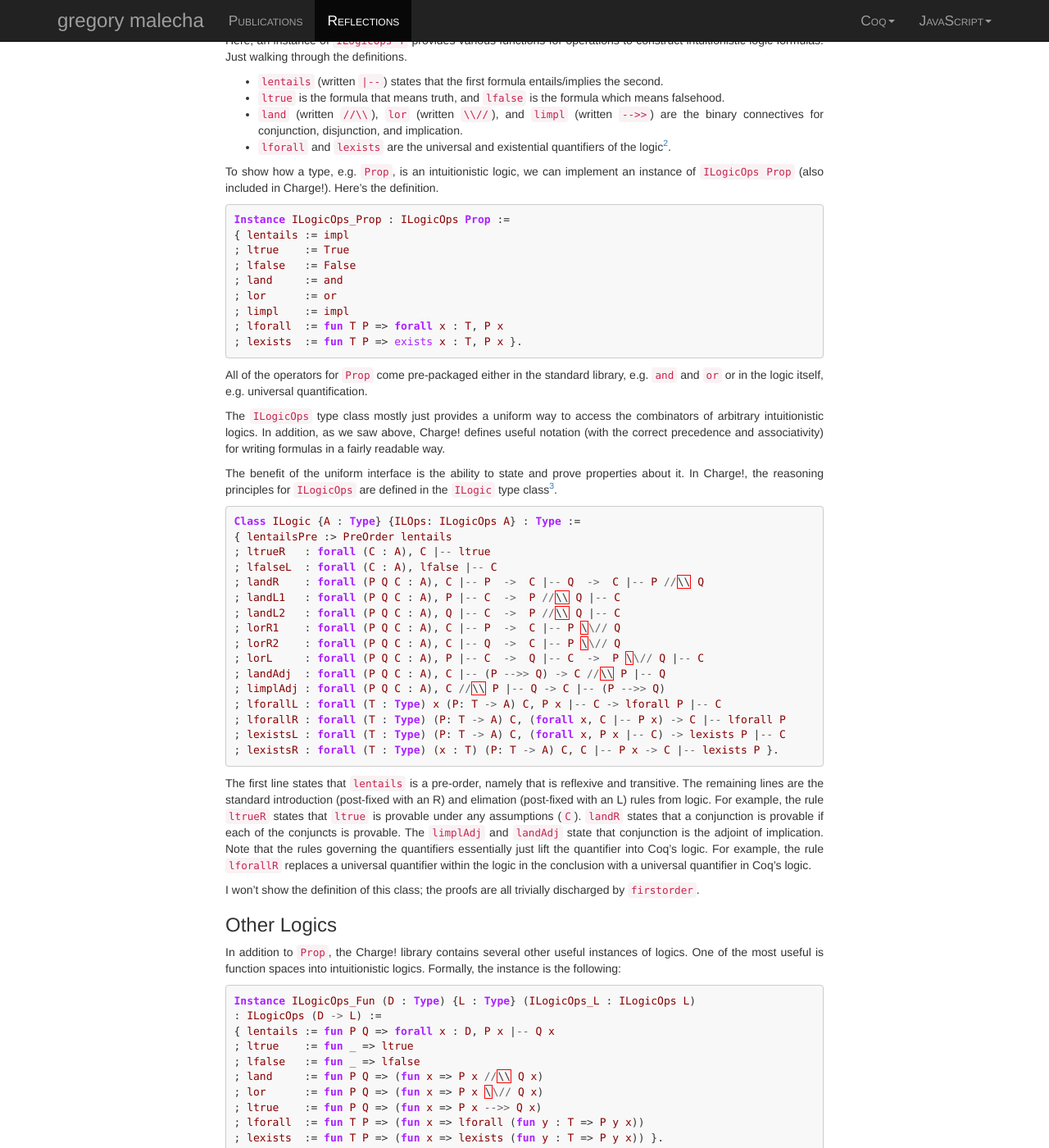
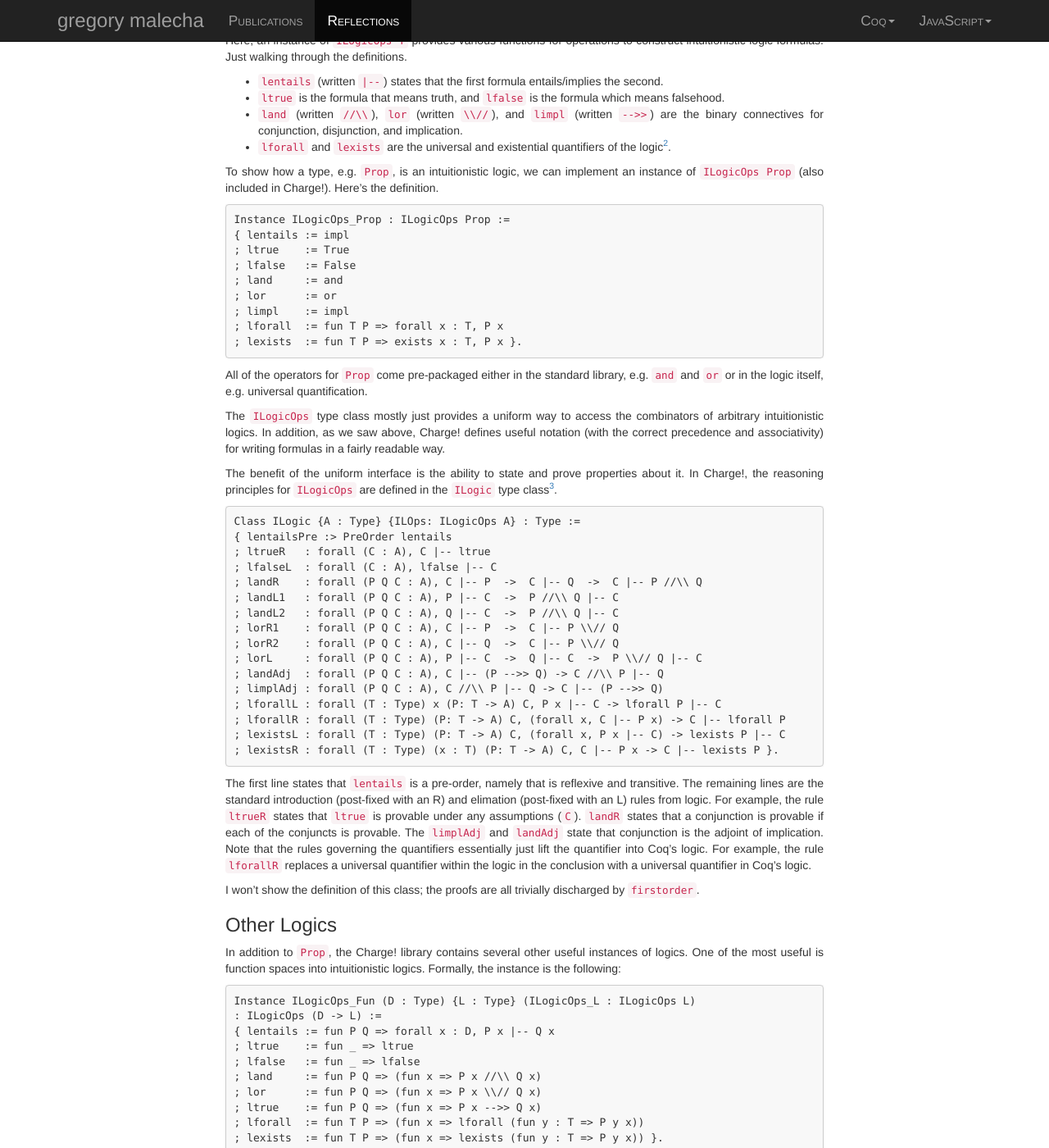
Before and after one commit to gmalecha/gmalecha.github.io, a Jekyll site: the page built from _posts/2015-12-18-embedding-a-logic-in-coq.md, in a window 1280 px wide and 1400 px high, scrolled down 772 px. Shown: the whole window at 82% size. Built offline with Jekyll 4.4.1, drawn with Linux system fonts in a browser that asks for light colours; nearby versions of some CDN libraries; Markdown is read by kramdown in place of the engine named in the settings; some of the changed text lies outside the part shown.

````diff
--- a/_config.yml
+++ b/_config.yml
@@ -9,10 +9,11 @@ url: "https://gmalecha.github.io" # the base hostname & protocol for your site
 # Build settings
 highlighter: pygments
 
-markdown: redcarpet
-redcarpet:
-  extensions: [footnotes]
+markdown: kramdown
 markdown_ext: md
+kramdown:
+  input: GFM
+  syntax_highlighter: rouge
 
 gems:
   - jekyll-feed
--- a/_posts/2015-12-18-embedding-a-logic-in-coq.md
+++ b/_posts/2015-12-18-embedding-a-logic-in-coq.md
@@ -32,7 +32,7 @@ Charge! is a framework for defining different logical structures and reasoning w
 Charge! is built using Coq's type class mechanism which makes it easy to build new logics from old ones.
 The primary Charge! type class is the one for an intuitionistic logic.
 
-```coq
+~~~
 Class ILogicOps (L : Type) : Type :=
 { lentails : L -> L -> Prop (* P |-- Q *)
 ; ltrue    : L
@@ -42,19 +42,19 @@ Class ILogicOps (L : Type) : Type :=
 ; limpl    : L -> L -> L    (* P -->> Q *)
 ; lforall  : forall (T : Type), (T -> L) -> L (* Forall x : T, ...x... *)
 ; lexists  : forall (T : Type), (T -> L) -> L (* Exists x : T, ...x... *) }.
-```
+~~~
 
-Here, an instance of ```ILogicOps T``` provides various functions for operations to construct intuitionistic logic formulas.
+Here, an instance of `ILogicOps T` provides various functions for operations to construct intuitionistic logic formulas.
 Just walking through the definitions.
 
-  * ```lentails``` (written ```|--```) states that the first formula entails/implies the second.
-  * ```ltrue``` is the formula that means truth, and ```lfalse``` is the formula which means falsehood.
-  * ```land``` (written ```//\\```), ```lor``` (written ```\\//```), and ```limpl``` (written ```-->>```) are the binary connectives for conjunction, disjunction, and implication.
-  * ```lforall``` and ```lexists``` are the universal and existential quantifiers of the logic[^fn-shallow-binders].
+  * `lentails` (written `|--`) states that the first formula entails/implies the second.
+  * `ltrue` is the formula that means truth, and `lfalse` is the formula which means falsehood.
+  * `land` (written `//\\`), `lor` (written `\\//`), and `limpl` (written `-->>`) are the binary connectives for conjunction, disjunction, and implication.
+  * `lforall` and `lexists` are the universal and existential quantifiers of the logic[^fn-shallow-binders].
 
-To show how a type, e.g. ```Prop```, is an intuitionistic logic, we can implement an instance of ```ILogicOps Prop``` (also included in Charge!). Here's the definition.
+To show how a type, e.g. `Prop`, is an intuitionistic logic, we can implement an instance of `ILogicOps Prop` (also included in Charge!). Here's the definition.
 
-```coq
+~~~
 Instance ILogicOps_Prop : ILogicOps Prop :=
 { lentails := impl
 ; ltrue    := True
@@ -64,22 +64,22 @@ Instance ILogicOps_Prop : ILogicOps Prop :=
 ; limpl    := impl
 ; lforall  := fun T P => forall x : T, P x
 ; lexists  := fun T P => exists x : T, P x }.
-```
+~~~
 
-All of the operators for ```Prop``` come pre-packaged either in the standard library, e.g. ```and``` and ```or``` or in the logic itself, e.g. universal quantification.
+All of the operators for `Prop` come pre-packaged either in the standard library, e.g. `and` and `or` or in the logic itself, e.g. universal quantification.
 {% comment %}
-Note that the carrier (i.e. ```T```) is  ```Prop``` we can use ```impl : Prop -> Prop -> Prop``` (which is defined to be ```fun x y : Prop => x -> y```) for entailment.
+Note that the carrier (i.e. `T`) is  `Prop` we can use `impl : Prop -> Prop -> Prop` (which is defined to be `fun x y : Prop => x -> y`) for entailment.
 In general, this will not work, but it does hint at the strong connection between implication and entailment.
 {% endcomment %}
 
 
-The ```ILogicOps``` type class mostly just provides a uniform way to access the combinators of arbitrary intuitionistic logics.
+The `ILogicOps` type class mostly just provides a uniform way to access the combinators of arbitrary intuitionistic logics.
 In addition, as we saw above, Charge! defines useful notation (with the correct precedence and associativity) for writing formulas in a fairly readable way.
 
 The benefit of the uniform interface is the ability to state and prove properties about it.
-In Charge!, the reasoning principles for ```ILogicOps``` are defined in the ```ILogic``` type class[^fn-separate-classes].
+In Charge!, the reasoning principles for `ILogicOps` are defined in the `ILogic` type class[^fn-separate-classes].
 
-```coq
+~~~
 Class ILogic {A : Type} {ILOps: ILogicOps A} : Type :=
 { lentailsPre :> PreOrder lentails
 ; ltrueR   : forall (C : A), C |-- ltrue
@@ -96,28 +96,28 @@ Class ILogic {A : Type} {ILOps: ILogicOps A} : Type :=
 ; lforallR : forall (T : Type) (P: T -> A) C, (forall x, C |-- P x) -> C |-- lforall P
 ; lexistsL : forall (T : Type) (P: T -> A) C, (forall x, P x |-- C) -> lexists P |-- C
 ; lexistsR : forall (T : Type) (x : T) (P: T -> A) C, C |-- P x -> C |-- lexists P }.
-```
+~~~
 
-The first line states that ```lentails``` is a pre-order, namely that is reflexive and transitive.
+The first line states that `lentails` is a pre-order, namely that is reflexive and transitive.
 The remaining lines are the standard introduction (post-fixed with an R) and elimation (post-fixed with an L) rules from logic.
-For example, the rule ```ltrueR``` states that ```ltrue``` is provable under any assumptions (```C```).
-```landR``` states that a conjunction is provable if each of the conjuncts is provable.
-The ```limplAdj``` and ```landAdj``` state that conjunction is the adjoint of implication.
+For example, the rule `ltrueR` states that `ltrue` is provable under any assumptions (`C`).
+`landR` states that a conjunction is provable if each of the conjuncts is provable.
+The `limplAdj` and `landAdj` state that conjunction is the adjoint of implication.
 Note that the rules governing the quantifiers essentially just lift the quantifier into Coq's logic.
-For example, the rule ```lforallR``` replaces a universal quantifier within the logic in the conclusion with a universal quantifier in Coq's logic.
+For example, the rule `lforallR` replaces a universal quantifier within the logic in the conclusion with a universal quantifier in Coq's logic.
 
-I won't show the definition of this class; the proofs are all trivially discharged by ```firstorder```.
+I won't show the definition of this class; the proofs are all trivially discharged by `firstorder`.
 {% comment %}
 The interested reader can find the definition in [the source code, look for ILogic_Prop](https://github.com/jesper-bengtson/Charge/).
 {% endcomment %}
 
 ### Other Logics ###
 
-In addition to ```Prop```, the Charge! library contains several other useful instances of logics.
+In addition to `Prop`, the Charge! library contains several other useful instances of logics.
 One of the most useful is function spaces into intuitionistic logics.
 Formally, the instance is the following:
 
-```coq
+~~~
 Instance ILogicOps_Fun (D : Type) {L : Type} (ILogicOps_L : ILogicOps L)
 : ILogicOps (D -> L) :=
 { lentails := fun P Q => forall x : D, P x |-- Q x
@@ -131,32 +131,32 @@ Instance ILogicOps_Fun (D : Type) {L : Type} (ILogicOps_L : ILogicOps L)
 
 Instance ILogic_Fun {D L : Type} (ILO : ILogicOps L) (IL : ILogic L)
 : ILogic (ILogicOps_Fun D ILO) := ...
-```
+~~~
 
 All of the definitions in this class arise directly from point-wise lifting of the individual operators.
-For example, ```land P Q``` is simply ```(fun x => P x //\\ Q x)``` where the conjunction is the conjunction from the intuitionistic logic on ```L```.
-In this logic, ```P |-- Q``` universally quantifies over the domain of the function and requires that ```Q x``` be provable under the assumptions in ```P x```.
+For example, `land P Q` is simply `(fun x => P x //\\ Q x)` where the conjunction is the conjunction from the intuitionistic logic on `L`.
+In this logic, `P |-- Q` universally quantifies over the domain of the function and requires that `Q x` be provable under the assumptions in `P x`.
 
-Charge! also contains other logics, for example, when ```L``` is a logic the following are also logics.
+Charge! also contains other logics, for example, when `L` is a logic the following are also logics.
 
-  * ```option L``` is the logic where ```None``` is interpreted as ```lfalse``` and ```Some P``` is interpreted as ```P```
-  * ```D -> L``` is a pre-order respecting logic when there is a pre-order on ```D```. This is useful when you need built-in weakening properties such as in step indexing.
+  * `option L` is the logic where `None` is interpreted as `lfalse` and `Some P` is interpreted as `P`
+  * `D -> L` is a pre-order respecting logic when there is a pre-order on `D`. This is useful when you need built-in weakening properties such as in step indexing.
 
 You can also define your own logics.
-For example, VeriDrone defines an inductive data type for temporal logics and defines instances for ```ILogicOps``` and ```ILogic``` on it.
-The only requirement is that the logic that you define must use a shallow encoding of local quantifiers in order to fit into the ```ILogicOps``` interface.
+For example, VeriDrone defines an inductive data type for temporal logics and defines instances for `ILogicOps` and `ILogic` on it.
+The only requirement is that the logic that you define must use a shallow encoding of local quantifiers in order to fit into the `ILogicOps` interface.
 
 ### Generic Theorems ###
 
 The real benefit of using Charge! is the wealth of extra definitions and constructions that Charge! provides.
-For example, ```landC``` and ```lorC``` prove the commutativity of ```land``` and ```lor``` respectively.
+For example, `landC` and `lorC` prove the commutativity of `land` and `lor` respectively.
 Charge! also provides generic proofs of the core morphisms used in logic.
 For example, instances such as
 
-```coq
+~~~
 Global Instance Proper_land_lentails {T} {ILO : ILogicOps T} {IL : ILogic T}
 : Proper (lentails ==> lentails ==> lentails) land.
-```
+~~~
 
 allow Coq's setoid rewriting mechanism to transparently rewrite on the left- and right-side of conjunctions within logical formulas.
 
@@ -169,16 +169,16 @@ In addition to useful lemmas, using Charge! also gives you access to some generi
 At the moment, there is not a lot of it, but I have been extending it since we have been using Charge! in the [VeriDrone](http://ucsd-pl.github.io/veridrone/) project.
 At the moment, the automation includes the following basic tactics that mimic their Coq counter-parts.
 
-* ```charge_intro``` and ```charge_intros```
-* ```charge_left``` and ```charge_right```
-* ```charge_split```
-* ```charge_exists``` and ```charge_eexists```
-* ```charge_assumption```
-* ```charge_revert```
-* ```charge_apply``` (currently not very robust)
+* `charge_intro` and `charge_intros`
+* `charge_left` and `charge_right`
+* `charge_split`
+* `charge_exists` and `charge_eexists`
+* `charge_assumption`
+* `charge_revert`
+* `charge_apply` (currently not very robust)
 
-In addition, ```charge_tauto``` combines much of this reasoning into an automated procedure for deciding simple tautologies.
-Neither ```charge_tauto``` or ```charge_apply``` are as featureful as their primitive Ltac counter-parts, but they do simplify the proving process.
+In addition, `charge_tauto` combines much of this reasoning into an automated procedure for deciding simple tautologies.
+Neither `charge_tauto` or `charge_apply` are as featureful as their primitive Ltac counter-parts, but they do simplify the proving process.
 
 I plan to keep adding to this list as I continue to use Charge!, and hopefully others will do the same.
 In addition, Jesper Bengtson and I are currently applying [MirrorCore and Rtac](https://github.com/gmalecha/mirror-core/) to write reflective tactics that reason about generic intuitionistic logics.
@@ -192,42 +192,42 @@ This logic is quite similar to the logic that we use in the VeriDrone project an
 
 When building a shallow embedding of a logic, the first step is to define the model that the predicates in the logic are about.
 In discrete-time temporal logic, the model is an infinite sequence of states, which we will call a "trace".
-In this post, I will cheat and use ```nat -> State``` to represent traces because it simplifies things.
+In this post, I will cheat and use `nat -> State` to represent traces because it simplifies things.
 This choice means that our definitions will depend on functional extensionality, but there are other choices that we could make to remove this dependency.
 
-```coq
+~~~
 Definition trace (T : Type) : Type := nat -> T.
-```
+~~~
 
 To separate concerns, traces are parametric in the type of states.
-For example, ```trace nat``` represents traces where the state is a single natural number.
-In the first version of the VeriDrone project, we used total functions from ```string``` to ```R```.
+For example, `trace nat` represents traces where the state is a single natural number.
+In the first version of the VeriDrone project, we used total functions from `string` to `R`.
 
 Using this model, a discrete-time temporal logic formula is simply a predicate over these traces.
 In Coq, this is expressed by the following:
 
-```coq
+~~~
 Definition TraceProp (T : Type) : Type := trace T -> Prop.
-```
+~~~
 
-Since ```Prop``` is an intuitionistic logic, ```TraceProp``` is an intuitionistic logic by lifting (recall ```ILogic_Fun```).
+Since `Prop` is an intuitionistic logic, `TraceProp` is an intuitionistic logic by lifting (recall `ILogic_Fun`).
 We get this for free from Charge!'s type classes with the following defintions.
 
-```coq
+~~~
 Global Instance ILogicOps_TraceProp (T : Type) : ILogicOps (TraceProp T) := _.
 Global Instance ILogic_TraceProp (T : Type) : ILogic (TraceProp T) := _.
-```
+~~~
 
-Note that Coq's elaboration mechanism fills in the ```_``` using the Charge! instance automatically.
+Note that Coq's elaboration mechanism fills in the `_` using the Charge! instance automatically.
 These four lines give us the core intuitionistic logic operators, e.g. entailment, conjunction, disjunction, etc, as well as their reasoning principles and the tactics that we discussed above.
 That is pretty concise, considering that the original VeriDrone code not using Charge! required several hundred lines to define only a fraction of the reasoning principles that we get for free.
 
 ### Logic-specific Definitions ###
 
 The above definition gives us the core intuitionistic logic operators, but it does not give us any structure of a temporal logic.
-However, because ```TraceProp``` is a definition, we can easily write the temporal logic operators as definitions which peek into the implementation.
+However, because `TraceProp` is a definition, we can easily write the temporal logic operators as definitions which peek into the implementation.
 
-```coq
+~~~
 Definition next {T} (P : TraceProp T) : TraceProp T :=
   fun tr : trace T => P (fun t => tr (S t)).
 
@@ -238,79 +238,79 @@ Notation "[] P" := (Always P) (...).
 Definition Eventually {T} (T : TraceProp T) : TraceProp T :=
   fun tr : stream T => exists n : nat, P (fun t => tr (n + t)).
 Notation "<> P" := (Eventually P) (...).
-```
+~~~
 
 With these definitions, we can now prove standard reasoning principles from temporal logic such as the distributivity of conjunction over always.
 
-```coq
+~~~
 Theorem Always_distr_and {T} : forall P Q : TraceProp T, [] P //\\ [] Q -|- [] (P //\\ Q).
 Proof. compute. firstorder. Qed.
-```
+~~~
 
 We can also prove more interesting properties such as temporal induction:
 
-```coq
+~~~
 Theorem temporal_induction {T} : forall P : TraceProp T, |-- P -->> [](P -->> next P) -->> [] P.
 Proof. ... Qed.
-```
+~~~
 
 Proving properties like these tends to be quite easy for simple definitions.
 The general strategy is to break the Charge! abstraction and reason directly about the definitions.
 However, once we prove the theorems, we can use them to *reason within the logic* without seeing the underlying model.
 
 {% comment %}
-In addition to the normal theorems, it is useful to prove the ```Proper```ness of these new operators.
+In addition to the normal theorems, it is useful to prove the `Proper`ness of these new operators.
 For example, the following theorem states that always respects entailment.
 
-```coq
+~~~
 Gloal Instance Proper_always_lentails : Proper (lentails ==> lentails) always.
 Proof. ... Qed.
-```
+~~
 
 Proofs of this variety hook into Coq's setoid rewriting mechanism to allow rewriting terms that occur under always.
-For example, running ```rewrite <- H``` on the following goal
+For example, running `rewrite <- H` on the following goal
 
-```coq
+~~~
 H : P |-- Q
 ================
 |-- always Q
-```
+~~~
 
 will result in
 
-```coq
+~~~
 H : P |-- Q
 ================
 |-- always P
-```
+~~~
 {% endcomment %}
 
 ### A Family of Logics ###
 
-Since ```TraceProp``` is parametric in the state, we actually have a family of temporal logics.
-For example, ```TraceProp nat``` is a logic over natural number states while ```TraceProp (R * R)``` is a logic over pairs of real numbers.
+Since `TraceProp` is parametric in the state, we actually have a family of temporal logics.
+For example, `TraceProp nat` is a logic over natural number states while `TraceProp (R * R)` is a logic over pairs of real numbers.
 With this in mind, we can show relationships between these different logics by describing the relationship between the underlying streams.
-The following ```focusT``` operator shows us what this means [^fn-focus].
+The following `focusT` operator shows us what this means [^fn-focus].
 
-```coq
+~~~
 Definition focusT {T U : Type} (view : T -> U) (P : TraceProp U) : TraceProp T :=
   fun tr => P (fun t => view (tr t)).
-```
+~~~
 
 Focusing provides a convienient framing rule that allows us to build complex formulas from smaller ones in a very modular way.
 Take for example a formula that describes two variables that both increase.
-If we have ```increases : TraceProp nat``` that describes when a trace of natural numbers is increasing, then we can compose it with itself by using ```focusT``` to "focus" it on the individual components.
+If we have `increases : TraceProp nat` that describes when a trace of natural numbers is increasing, then we can compose it with itself by using `focusT` to "focus" it on the individual components.
 
-```coq
+~~~
 Definition both_increase : TraceProp (nat * nat) :=
   focusT fst increases //\\ focusT snd increases.
-```
+~~~
 
 We can also use focusing to apply simulations.
 For example, suppose that we would like to convert a predicate that deals with polar coordinate into one that deals with rectangular coordinates.
 Using focusing, we simply apply the transformation to the trace.
 
-```coq
+~~~
 Record PolarCoord := { r : R ; theta : R }.
 Record RectCoord := { x : R ; y : R }.
 
@@ -320,7 +320,7 @@ Definition polar_to_rect (polar : PolarCoord) : RectCoord :=
 
 Definition to_polar (P : TraceProp RectCoord) : TraceProp PolarCoord :=
   focusT polar_to_rect P.
-```
+~~~
 
 This is just the tip of the iceberg in terms of temporal logic.
 There are a lot more constructions and reasoning principles that we have defined on top of our shallow embedding.
@@ -332,12 +332,12 @@ While standard existential quantification introduces a variable that is static a
 In essence, it existentially quantifies a new trace fragment and combines it with the state that already exists.
 The definition is the following:
 
-```coq
+~~~
 Definition Texists {T U : Type} (P : TraceProp (T * U)) : TraceProp U :=
   fun tr : trace U => exists tr' : trace T, P (trace_zip tr' tr).
-```
+~~~
 
-The rules that we prove about ```Texists``` allows us to easily add history variables that expose the previous values of a variable in a list.
+The rules that we prove about `Texists` allows us to easily add history variables that expose the previous values of a variable in a list.
 {% endcomment %}
 
 
@@ -354,7 +354,7 @@ On more than one occasion I have sketched out a logic only to realize that one o
 When this happens, it is a good indication that something is not what it seems and it is a good idea to revisit your definitions to see what does not work.
 
 **Aside** Right now, the biggest pain point that I have encountered in using Charge is notation for base assertions.
-Everything that I discussed in this post quantified over base assertions such as ```increasing``` but when we use the logic to reason about real formulas, we wil be reasoning about these definitions.
+Everything that I discussed in this post quantified over base assertions such as `increasing` but when we use the logic to reason about real formulas, we wil be reasoning about these definitions.
 The lazy-man's solution is to simply break the abstraction and write functions everywhere, but this tends to be quite ugly.
 Charge! contains some fancy notation for easily lifting predicates and functions to work within embedded logics, but that will be the topic of another post.
 
@@ -375,10 +375,10 @@ In the upcoming [Coq 8.5](https://coq.inria.fr/news/126.html) release, [opam](ht
 
 [^fn-charge-core]: ChargeCore is a slimmed down version of [Charge!](https://github.com/jesper-bengtson/Charge!).
 
-[^fn-shallow-binders]: Note ```lforall``` and ```lexists``` use the binders of Gallina (Coq's programming language) to represent bound variables. This choice allows us to reuse much of Gallina in writing predicates.
+[^fn-shallow-binders]: Note `lforall` and `lexists` use the binders of Gallina (Coq's programming language) to represent bound variables. This choice allows us to reuse much of Gallina in writing predicates.
 
 [^fn-separate-classes]: Jesper refers to this as the "Dutch-style" due to its use in the [Math Classes project](https://github.com/math-classes/math-classes). See, for example the [definition of functors](https://github.com/math-classes/math-classes/blob/master/interfaces/functors.v). There are pros and cons to this style, but I'll leave an extensive discussion of that for another post.
 
-[^fn-focus]: Readers familiar with CoFunctors will note that ```focusT``` is none other than ```cofmap```.
+[^fn-focus]: Readers familiar with CoFunctors will note that `focusT` is none other than `cofmap`.
 LocalWords:  Gallina Coq intuitionistic lentails ltrue lfalse lor
 LocalWords:  limpl disjunction lforall lexists ILogicOps impl forall
````
Also changed, not shown: _posts/2015-10-03-computational-reflection-primer.md (+28 -28 lines), _posts/2016-01-14-approximating-inductive-types.md (+82 -83 lines), _posts/2009-08-31-effective-interactive-proofs-for-higher-order-imperative-programs.html (renamed from _posts/2009-08-31-effective-interactive-proofs-for-higher-order-imperative-programs.bib), _posts/2010-01-15-trace-based-verification-of-imperative-programs-with-io.html (renamed from _posts/2010-01-15-trace-based-verification-of-imperative-programs-with-io.bib), _posts/2010-01-20-toward-a-verified-relational-database-management-system.html (renamed from _posts/2010-01-20-toward-a-verified-relational-database-management-system.bib), _posts/2010-06-10-a-more-precise-security-type-system-for-dynamic-security-tests.html (renamed from _posts/2010-06-10-a-more-precise-security-type-system-for-dynamic-security-tests.bib), _posts/2010-09-01-mechanized-verification-with-sharing.html (renamed from _posts/2010-09-01-mechanized-verification-with-sharing.bib), _posts/2012-08-12-building-bedrock-verifying-a-program-verifier.html (renamed from _posts/2012-08-12-building-bedrock-verifying-a-program-verifier.bib), _posts/2013-01-17-compiling-coq-in-coq.html (renamed from _posts/2013-01-17-compiling-coq-in-coq.bib), _posts/2013-01-18-reflecting-modular-automation.html (renamed from _posts/2013-01-18-reflecting-modular-automation.bib), _posts/2013-05-28-mirror-shard-proof-by-reflection-with-verified-hints.html (renamed from _posts/2013-05-28-mirror-shard-proof-by-reflection-with-verified-hints.bib), _posts/2014-07-14-compositional-computational-reflection.html (renamed from _posts/2014-07-14-compositional-computational-reflection.bib), _posts/2014-07-16-automating-abstract-logics.html (renamed from _posts/2014-07-16-automating-abstract-logics.bib), _posts/2015-01-18-rtac-a-fully-reflective-tactic-language.html (renamed from _posts/2015-01-18-rtac-a-fully-reflective-tactic-language.bib), 4 more files.
